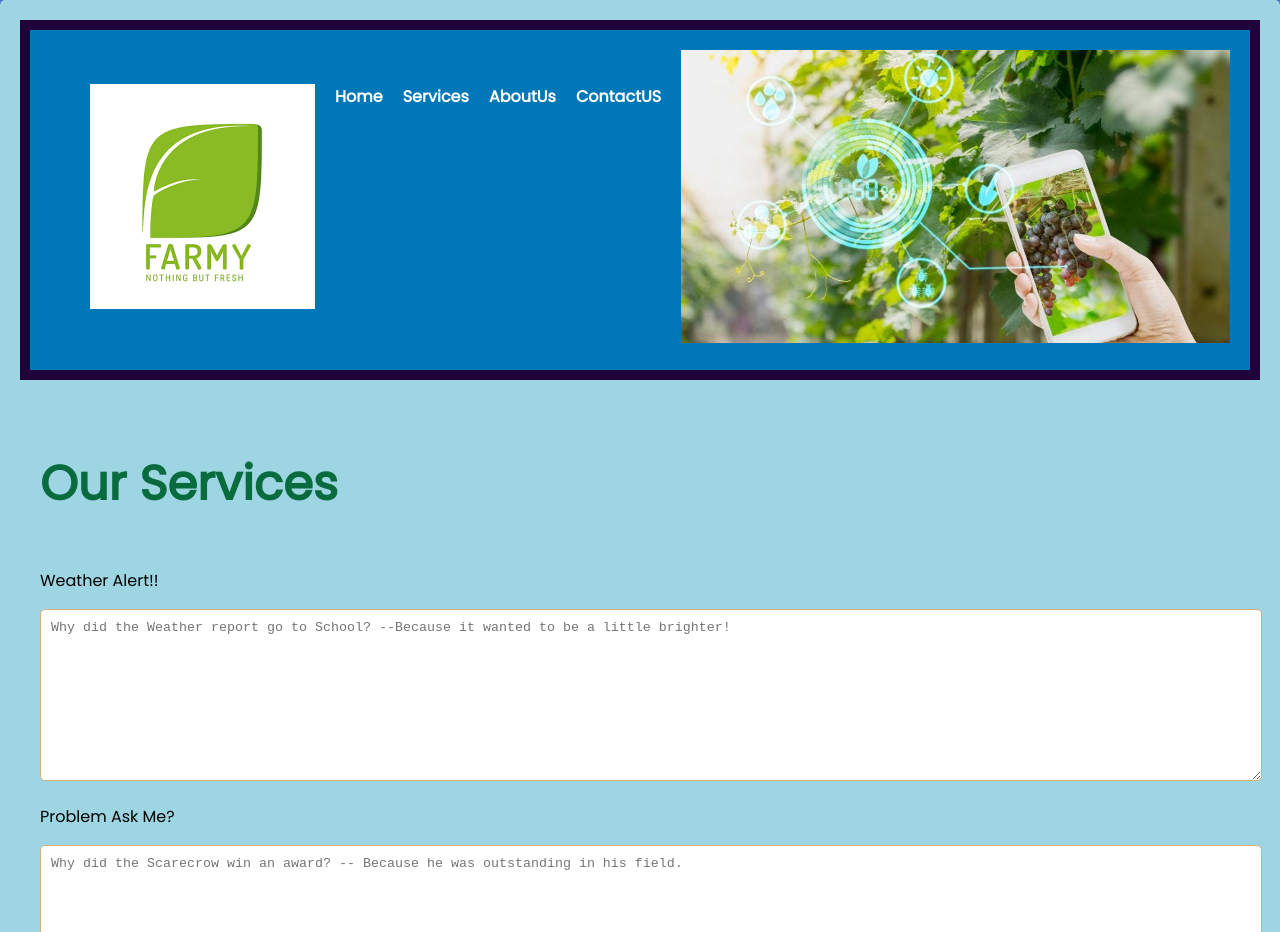
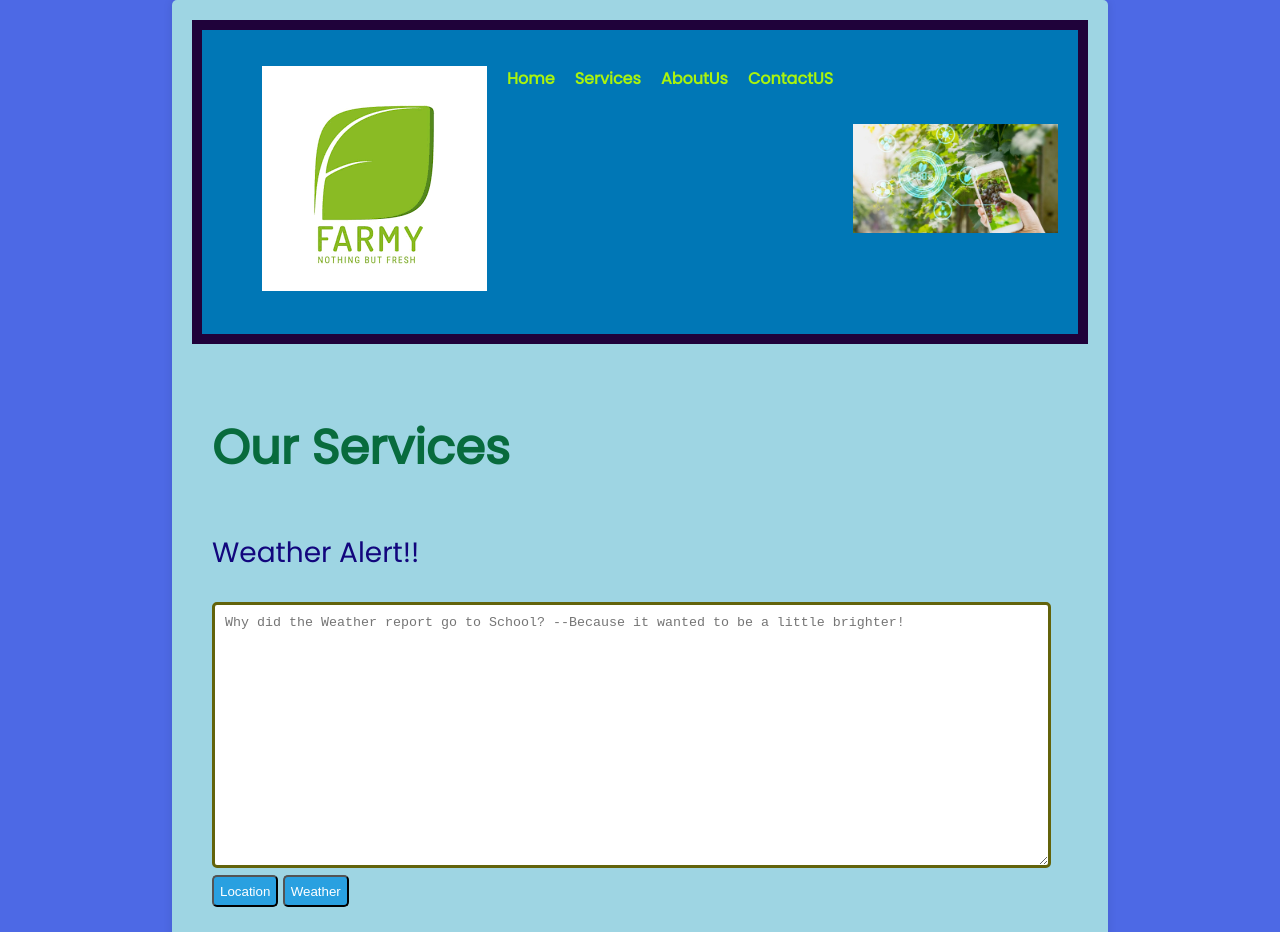
Before and after one commit to 092vk/ProjectQ1T1, a plain HTML site: page home.html in a window 1280 px wide. Shown: the top 932 px of the page. Drawn offline with Linux system fonts and the light colour scheme; a web font is replaced by a local one.

Commit message:
issue solved of home page

```diff
--- a/home.css
+++ b/home.css
@@ -11,7 +11,7 @@ body {
 }
 
 .main {
-    max-width: 100%vw;
+    max-width: 70vw;
     margin: 0 auto;
     background-color: #9ed5e3;
     border-radius: 5px;
@@ -38,7 +38,17 @@ body {
     margin-right: 20px;
     font-weight: bold;
 }
+.navul li a {
+    text-decoration: none;
+    color: #aaf30d;
+    transition: color 0.3s;
+}
 
+.navul li a:hover {
+    color: #4bc935;
+    text-decoration: underline;
+    font-size: larger;
+}
 .navul a {
     text-decoration: none;
     color: #fff;
@@ -79,16 +89,34 @@ body {
     font-weight: 600;
     color: #086b3d;
 }
+.service>div>p{
+    font-size: 3.5vh;
+    color: #12067d;
+    font-weight: 500;
+
+}
+
+.search-button{
+    height: 4vh;
+    border-radius: 5px;
+    background-color: #29a0e0;
+    color: #fff;
+}
 textarea {
-    width: 100%;
+    width: 95%;
     padding: 10px;
-    border: 1px solid #d7ae78;
+    padding-right: 10px;
+    border: 0.3vw solid #63630b;
     border-radius: 5px;
     resize: vertical;
+    height: 30vh;
 }
-
+textarea>::placeholder{
+    color: #4bc935;
+}
 .ourWork div {
-    background-color: #fff;
+    margin-top: 10vh;
+    background-color: #2462be;
     padding: 20px;
     box-shadow: 0 0 5px rgba(0, 0, 0, 0.1);
     border-radius: 5px;
@@ -96,7 +124,7 @@ textarea {
 
 .footer {
     background-color: #0077b6;
-    color: #fff;
+    color: #7992e2;
     padding: 10px;
     text-align: center;
 }
--- a/home.html
+++ b/home.html
@@ -14,10 +14,10 @@
             <div class="nav">
                 <ul class="navul">
                     <li><img src="./src/images.png" alt="logo"></li>
-                    <li><a href="#home">Home</a></li>
-                    <li><a href="#Service">Services</a></li>
-                    <li><a href="#AboutUs">AboutUs</a></li>
-                    <li><a href="#ContactUs">ContactUS</a></li>
+                    <li class="1"><a href="#home">Home</a></li>
+                    <li class="2"><a href="#Service">Services</a></li>
+                    <li class="3"><a href="#AboutUs">AboutUs</a></li>
+                    <li class="4"><a href="#ContactUs">ContactUS</a></li>
                 </ul>
             </div>
             <!-- <div class="heading">
@@ -33,20 +33,26 @@
                 <div>
                     <p>Weather Alert!!</p>
                     <textarea name="question" id="#" cols="30" rows="10" placeholder="Why did the Weather report go to School? --Because it wanted to be a little brighter!"></textarea>
+                    <button class="search-button">Location</button>
+                    <button class="search-button">Weather</button>
                 </div>
                 <div>
                     <p>Problem Ask Me?</p>
                     <textarea name="question" id="#" cols="30" rows="10" placeholder="Why did the Scarecrow win an award? -- Because he was outstanding in his field. "></textarea>
+                    <button class="search-button">Search</button>
                 </div>
                 <div>
                     <p>Disease Identification?</p>
                     <textarea name="question" id="#" cols="30" rows="10" placeholder="Why was the young amoeba so sad?
                     --His parents had just split. "></textarea>
+                    <button class="search-button">Upload</button>
                 </div>
             </div>
             <div class="ourWork">
                 <div>
-                    Lorem ipsum dolor, sit amet consectetur adipisicing elit. Perspiciatis excepturi, voluptate repellendus tempora voluptatem tenetur odit enim asperiores officiis dicta eius maiores similique adipisci quia deleniti.
+                    <h2>Our Work</h2>
+                    1.We helped 5000 in growing their crops in well maintained manner also identified 50+ different diseases. <br>
+                    2.Our services reahed to 10+ different states.
                 </div>
             </div>
         </div>
--- a/style.css
+++ b/style.css
@@ -91,9 +91,7 @@ body{
     border-radius: 10px;
     text-align: center;
 }
-.box1{
 
-}
 .box1>h2{
     font-size: 5vh;
     color: #fff;
```
